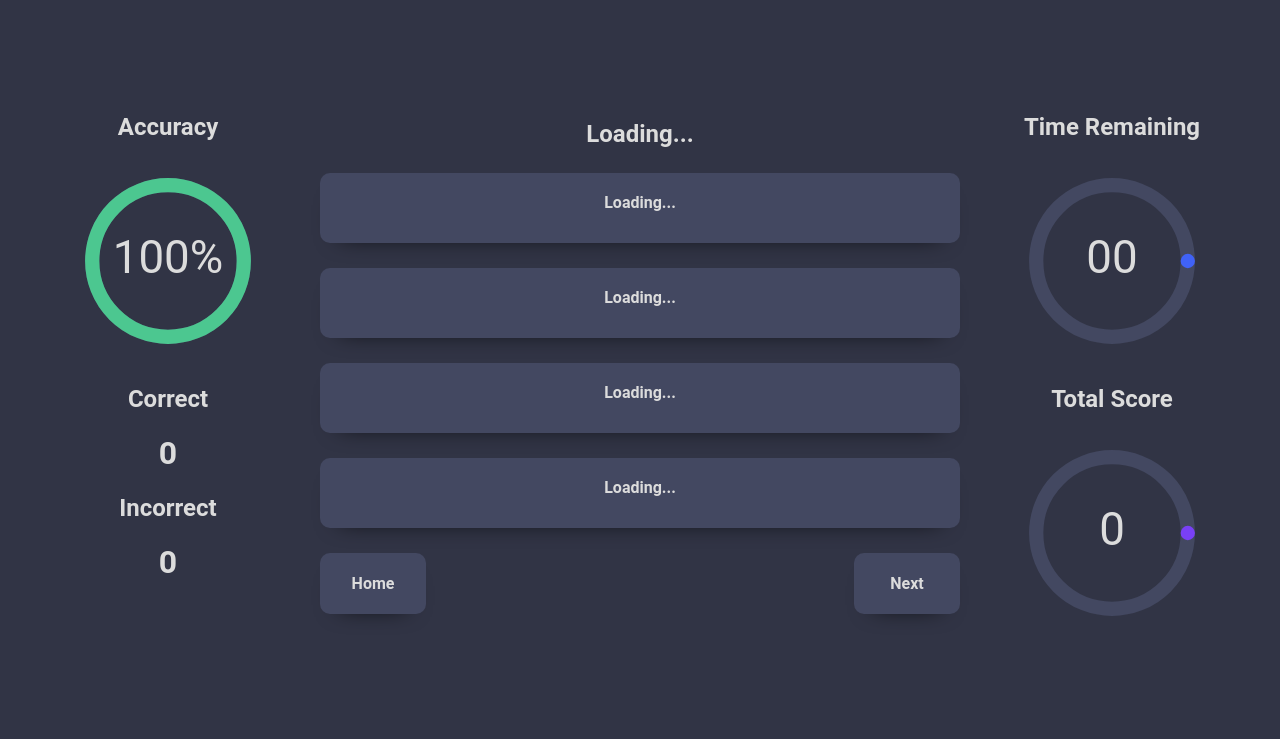
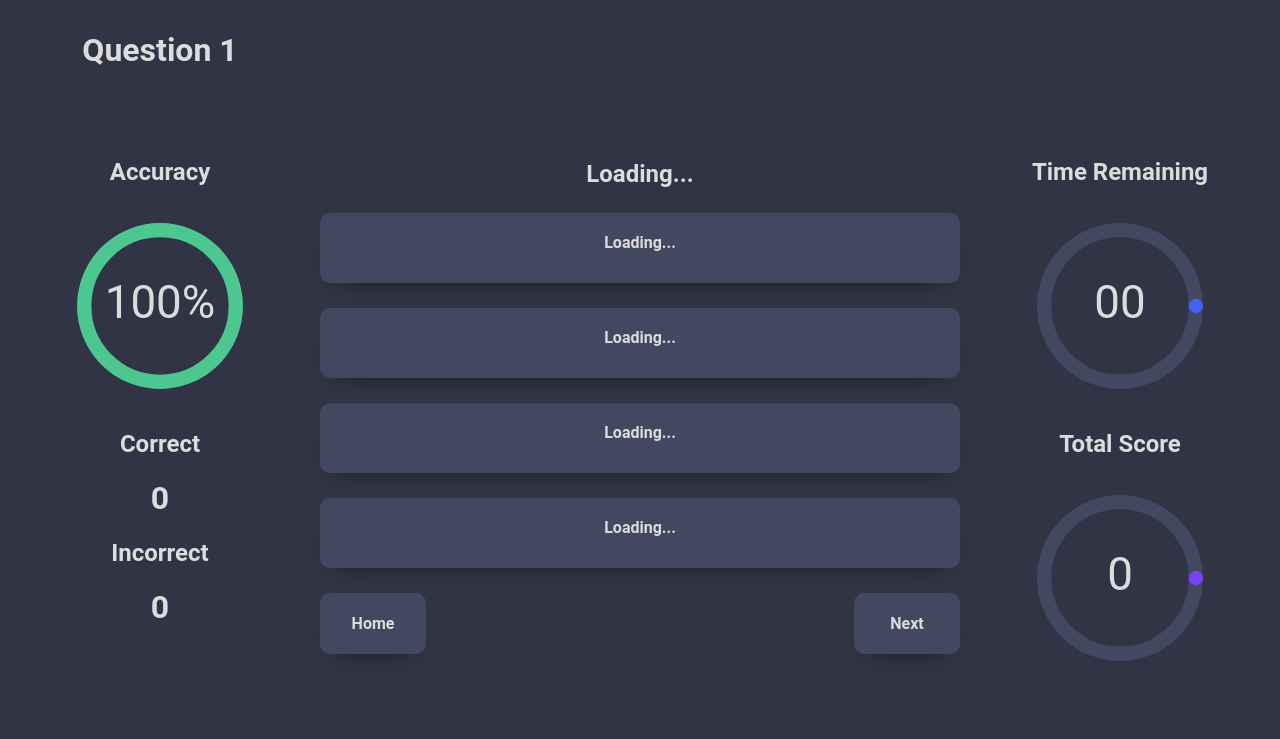
Before and after one commit to gavin-robey/quiz, a Django app: page /questions/ in a window 1280 px wide. Shown: the top 739 px of the page. Run offline with Django 4.2, Linux system fonts and the light colour scheme.

Commit message:
finished question page

```diff
--- a/quizApp/static/quizApp/style.css
+++ b/quizApp/static/quizApp/style.css
@@ -1,7 +1,17 @@
 body{
+	margin: 0;
+	padding: 0;
 	color: rgb(220, 220, 220);
 	background-color: #313445;
 	font-family: 'Roboto', sans-serif;
+}
+
+#navBar{
+	padding: 10px;
+}#questionNumberContainer{
+	text-align: center;
+	width: 200px;
+	margin-left: 50px;
 }
 
 .answerContainer{
@@ -10,7 +20,7 @@ body{
 	height: 600px;
 	justify-content: center;
 	position: absolute;
-	top: 50%;
+	top: 55%;
 	left: 50%;
 	transform: translate(-50%,-50%);
 }.question{
@@ -111,13 +121,13 @@ circle{
 	fill: rgb(220, 220, 220);
 }#progressBars{
 	float: right;
-	margin-top: 5.33rem;
+	margin-top: 2.34rem;
 	margin-right: 60px;
 	width: 200px;
 }#accuracyBars{
 	float: left;
 	text-align: center;
-	margin-top: 5.33rem;
+	margin-top: 2.34rem;
 	margin-left: 60px;
 	width: 200px;
 }
--- a/quizApp/templates/quizApp/question.html
+++ b/quizApp/templates/quizApp/question.html
@@ -9,6 +9,7 @@
     <title>{{data.question}}</title>
 </head>
 <body>
+    <div id="navBar"><div id="questionNumberContainer"><h1 id="questionNumber">Question 1</h1></div></div>
     <div id="progressBars">
         <div class="container" id="timer">
             <h2>Time Remaining</h2>
@@ -65,14 +66,15 @@
     </div>
     <h1 id="correctCountChange">+1</h1>
     <h1 id="incorrectCountChange">+1</h1>
-    <h1 id="increaseScore" class="score">+99 Points</h1>
-    <h1 id="decreaseScore" class="score">-49 Points</h1>
+    <h1 id="increaseScore" class="score">+100 Points</h1>
+    <h1 id="decreaseScore" class="score">-50 Points</h1>
     <script>
         let nextButton = document.getElementById('nextButton');
         let homeButton = document.getElementById('homeButton');
         let themeBlue = "#4062F6";
         let themeGrey = '#434861';
         let points = 0;
+        let questionNumber = 1;
         let counter = 1; // starts at one because the initial page creation calls loadQuiz(0)
         let correctCount = 0;
         let incorrectCount = 0;
@@ -145,6 +147,7 @@
         // Then loads the next quiz question and updates the main counter
         function quizCounter(){
             isCorrect();
+            document.getElementById('questionNumber').textContent = `Question ${++questionNumber}`;
             count();
             accuracy();
             selected = undefined;
@@ -171,20 +174,22 @@
             if(selected === undefined){ return; }
             if(document.getElementById(selected).textContent === correctAnswer){
                 correctCount++;
-                points += 99;
-                triggerPointDifference('correctCountChange', 'correct', 'toGreen');
+                points += 100;
+                triggerDifference('correctCountChange', 'correct', 'toGreen');
+                triggerDifference('increaseScore', 'points', 'toPurple')
                 document.getElementById('points').textContent = points;
                 document.getElementById('correct').textContent = correctCount;
             }else{
                 incorrectCount++;
-                points -= 49;
-                triggerPointDifference('incorrectCountChange', "incorrect", 'toRed');
+                points -= 50;
+                triggerDifference('decreaseScore', 'points', 'toRedFill');
+                triggerDifference('incorrectCountChange', "incorrect", 'toRed');
                 document.getElementById('points').textContent = points;
                 document.getElementById('incorrect').textContent = incorrectCount;
             }
         }
 
-        function triggerPointDifference(id, textId, animationType){
+        function triggerDifference(id, textId, animationType){
             let element = document.getElementById(id);
             let count = document.getElementById(textId);
             element.style.visibility = "visible";
@@ -196,7 +201,6 @@
                 count.style.animation = "none";
             },1200)
         }
-
         // runs timer given a start duration
         // based on the time, a strokeDasharray is updated accordingly
         // each second that passes, 5 points are deducted
```
Also changed, not shown: other parts of quizApp/static/quizApp/style.css (+19 -7 lines).
